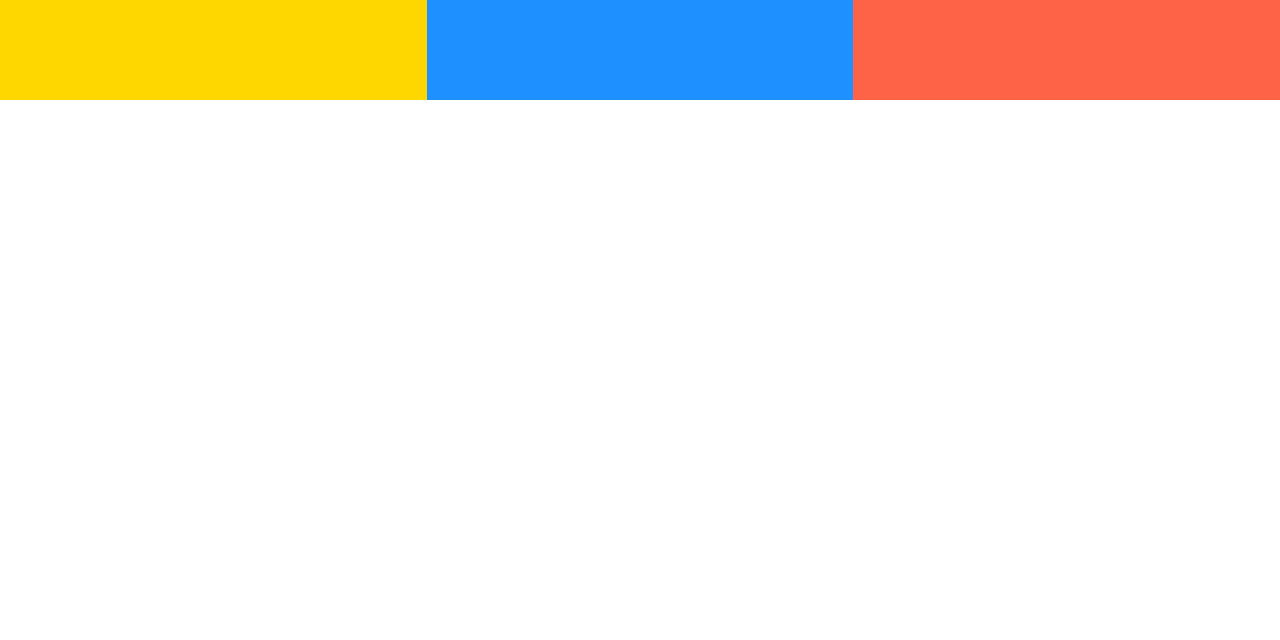
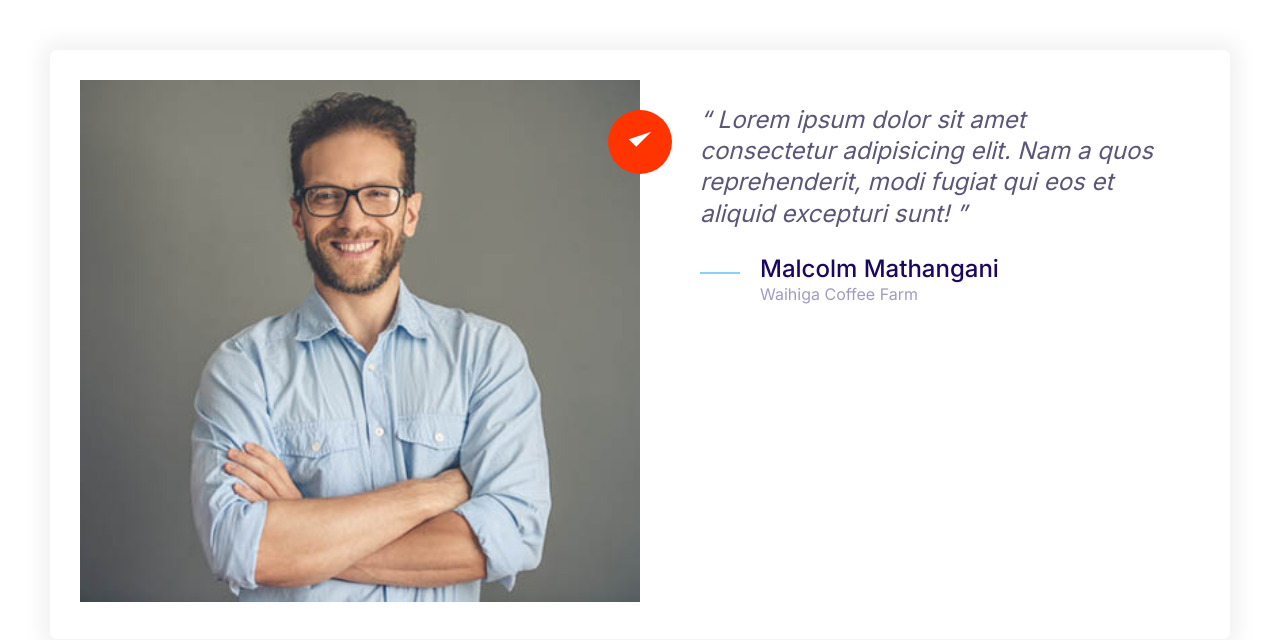
Before and after one commit to Malkeezow/Malkeezow, a plain HTML site: page index.html in a window 1280 px wide. Drawn offline with Linux system fonts and the light colour scheme.

Commit message:
Defining the testimonial component

```diff
--- a/CSS/stlyes.css
+++ b/CSS/stlyes.css
@@ -171,8 +171,17 @@ a {
     height: 40px;
 }
 
+.icon--small {
+    width: 30px;
+    height: 30px;
+}
+
 .icon--primary {
     fill: var(--primary-color);
+}
+
+.icon--white {
+    fill: #fff;
 }
 
 .icon-container {
@@ -183,6 +192,10 @@ a {
     display: inline-flex;
     justify-content: center;
     align-items: center;
+}
+
+.icon-container--accent {
+    background: var(--accent-color);
 }
 
 /*Buttons*/
@@ -458,3 +471,34 @@ a {
         grid-template-columns: repeat(3, 1fr);
     }
 }
+
+/*Testimonials*/
+
+.testimonial {
+    padding: 3rem;
+}
+
+.testimonial__image {
+    position: relative;
+}
+
+.testimonial__image > img {
+    width: 100%;
+}
+
+.testimonial__image > .icon-container {
+    position: absolute;
+    top: 3rem;
+    right: -32px;
+}
+
+@media screen and  (min-width: 768px) {
+    .testimonial .quote,
+    .testimonial .quote__author {
+        font-size: 2.4rem;
+    }
+
+    .testimonial .quote {
+        margin-left: 6rem;
+    }
+}
--- a/index.html
+++ b/index.html
@@ -13,11 +13,37 @@
     <link rel="stylesheet" href="css/normalize.css" />
     <link rel="stylesheet" href="css/stlyes.css" />
   </head>
-  <body>
-    <div class="grid grid--1x3">
-      <div class="div" style="height: 100px; background: gold"></div>
-      <div class="div" style="height: 100px; background: dodgerblue"></div>
-      <div class="div" style="height: 100px; background: tomato"></div>
+  <body style="padding: 5rem">
+    <div class="card testimonial">
+      <div class="grid grid--1x2">
+        <div class="testimonial__image">
+          <img src="Images/testimonial.jpg" alt="A happy, smiling customer" />
+          <span class="icon-container icon-container--accent">
+            <svg class="icon icon--white icon--small">
+              <use xlink:href="images/sprite.svg#tick"></use>
+            </svg>
+          </span>
+        </div>
+        <blockquote class="quote">
+          <p class="quote__text">
+            Lorem ipsum dolor sit amet consectetur adipisicing elit. Nam a quos
+            reprehenderit, modi fugiat qui eos et aliquid excepturi sunt!
+          </p>
+          <footer>
+            <div class="media">
+              <div class="media__image">
+                <svg class="icon icon--primary quote__line">
+                  <use xlink:href="images/sprite.svg#line"></use>
+                </svg>
+              </div>
+              <div class="media__body">
+                <h3 class="media__title quote__author">Malcolm Mathangani</h3>
+                <p class="quote__company">Waihiga Coffee Farm</p>
+              </div>
+            </div>
+          </footer>
+        </blockquote>
+      </div>
     </div>
   </body>
 </html>
```
Also changed, not shown: Components/quotes.html (+1 -1 lines), Components/testimonial.html (added, +31 -0 lines), Images/testimonial.jpg (added).
